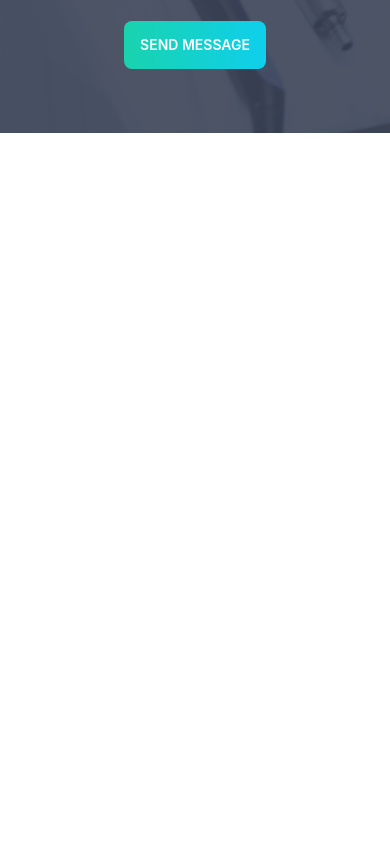
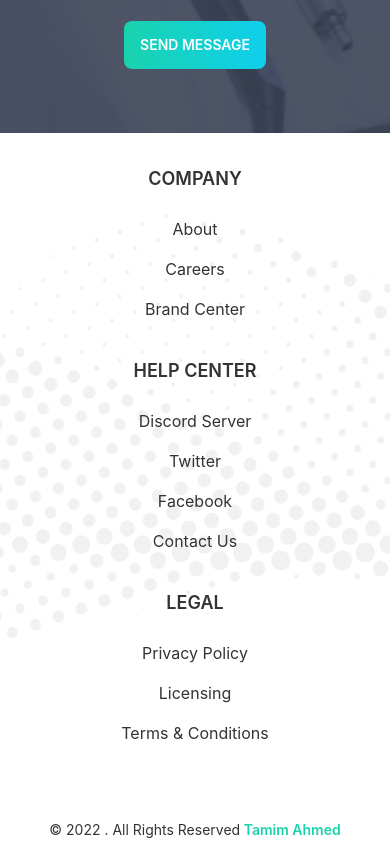
Before and after one commit to Sp-Tamim33/doctor-portal, a React (Create React App) app: page / in a window 390 px wide. Shown: the part 6460-7325 px from the top of the page. Before the commit the page ends 6593 px from the top, so only its background shows below. Built offline with nearby package versions, Linux system fonts and the light colour scheme.

Commit message:
home page complete with responsive

```diff
--- a/src/Pages/Home/Home.js
+++ b/src/Pages/Home/Home.js
@@ -6,6 +6,7 @@ import TimeSection from './TimeSection/TimeSection';
 import AppointmentSection from './AppointmentSection';
 import TestimonialSection from './TestimonialSection/TestimonialSection';
 import ContactSection from './ContactSection';
+import Footer from '../../Shared/Footer';
 
 const Home = () => {
     return (
@@ -17,6 +18,7 @@ const Home = () => {
             <AppointmentSection />
             <TestimonialSection />
             <ContactSection />
+            <Footer />
         </div>
     );
 };
--- /dev/null
+++ b/src/Shared/Footer.js
@@ -0,0 +1,67 @@
+import React from 'react';
+import { Link } from 'react-router-dom';
+import bg from '../assets/images/footer.png'
+
+const Footer = () => {
+    return (
+        <div style={{ background: `url(${bg})` }}>
+            <footer className='max-w-7xl mx-auto'>
+                <div class="grid grid-cols-1 gap-5 py-8 px-6 md:grid-cols-3 text-center">
+                    <div>
+                        <h2 class="mb-6 text-lg font-semibold uppercase">Company</h2>
+                        <ul>
+                            <li class="mb-4">
+                                <Link to='home' class=" hover:underline">About</Link>
+                            </li>
+                            <li class="mb-4">
+                                <Link to='home' class="hover:underline">Careers</Link>
+                            </li>
+                            <li class="mb-4">
+                                <Link to='home' class="hover:underline">Brand Center</Link>
+                            </li>
+                        </ul>
+                    </div>
+                    <div>
+                        <h2 class="mb-6 text-lg font-semibold uppercase">Help center</h2>
+                        <ul>
+                            <li class="mb-4">
+                                <Link to='home' class="hover:underline">Discord Server</Link>
+                            </li>
+                            <li class="mb-4">
+                                <Link to='home' class="hover:underline">Twitter</Link>
+                            </li>
+                            <li class="mb-4">
+                                <Link to='home' class="hover:underline">Facebook
+                                </Link></li><Link to='home' class="hover:underline">
+                            </Link><li class="mb-4"><Link to='home' class="hover:underline">
+                            </Link><Link to='home' class="hover:underline">Contact Us</Link>
+                            </li>
+                        </ul>
+                    </div>
+                    <div>
+                        <h2 class="mb-6 text-lg font-semibold uppercase">Legal</h2>
+                        <ul>
+                            <li class="mb-4">
+                                <Link to='home' class="hover:underline">Privacy Policy</Link>
+                            </li>
+                            <li class="mb-4">
+                                <Link to='home' class="hover:underline">Licensing</Link>
+                            </li>
+                            <li class="mb-4">
+                                <Link to='home' class="hover:underline">Terms &amp; Conditions</Link>
+                            </li>
+                        </ul>
+                    </div>
+                </div>
+                <div class="py-6 px-4 text-center">
+                    <span class="text-sm text-center">© 2022 <Link to="home"></Link>. All Rights Reserved
+                        <span className='text-secondary font-semibold'> Tamim Ahmed</span>
+                    </span>
+
+                </div>
+            </footer>
+        </div>
+    );
+};
+
+export default Footer;
```
Also changed, not shown: src/assets/images/footer.png.
